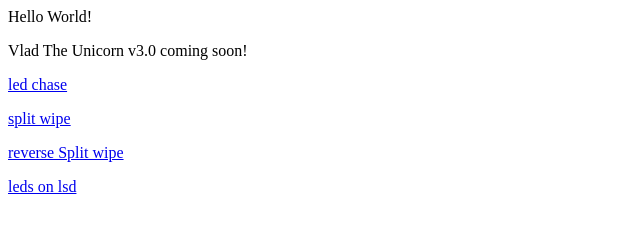
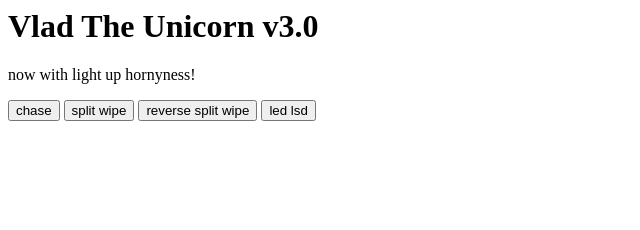
Before and after one commit to adbacker/vlad, a plain HTML site: page index.html in a window 1280 px wide. Shown: the whole page, without its empty margins (0-640 px from the left). Drawn offline with Linux system fonts and the light colour scheme.

Commit message:
buttons working

```diff
--- a/index.html
+++ b/index.html
@@ -1,21 +1,30 @@
 <html>
-<head></head>
+<head>
+</head>
 <body>
 
-<p>Hello World!</p>
-<p>Vlad The Unicorn v3.0 coming soon!</p>
-<p><a href='http://blynk-cloud.com/1b5a7a77f78945eeac0f402f3c45537a/update/V3?value=chase'>led chase</a>
-</p>
-<p>
-<a href='http://blynk-cloud.com/1b5a7a77f78945eeac0f402f3c45537a/update/V3?value=split'>split wipe</a>
-</p>
-<p>
-<a href='http://blynk-cloud.com/1b5a7a77f78945eeac0f402f3c45537a/update/V3?value=reversesplit'>reverse Split wipe</a>
-</p>
-<p>
-<a href='http://blynk-cloud.com/1b5a7a77f78945eeac0f402f3c45537a/update/V3?value=lsd'>leds on lsd</a>
-</p>
 
+<h1>Vlad The Unicorn v3.0</h1>
+
+<p>now with light up hornyness!</p>
+<button type="button>" onclick="setWipe('chase')">chase</button>
+<button type="button>" onclick="setWipe('split')">split wipe</button>
+<button type="button>" onclick="setWipe('reversesplit')">reverse split wipe</button>
+<button type="button>" onclick="setWipe('lsd')">led lsd</button>
+
+
+
+<script type="text/javascript" language="javascript">
+
+function setWipe(wipeType) {
+    var http = new XMLHttpRequest();
+    var postUrl = "http://blynk-cloud.com/1b5a7a77f78945eeac0f402f3c45537a/update/V3?value=" + wipeType;
+    http.open("GET",postUrl, true);
+    //http.setRequestHeader("Content-type", "application/json");
+    http.send();
+}
+
+</script>
 
 </body>
 
```
